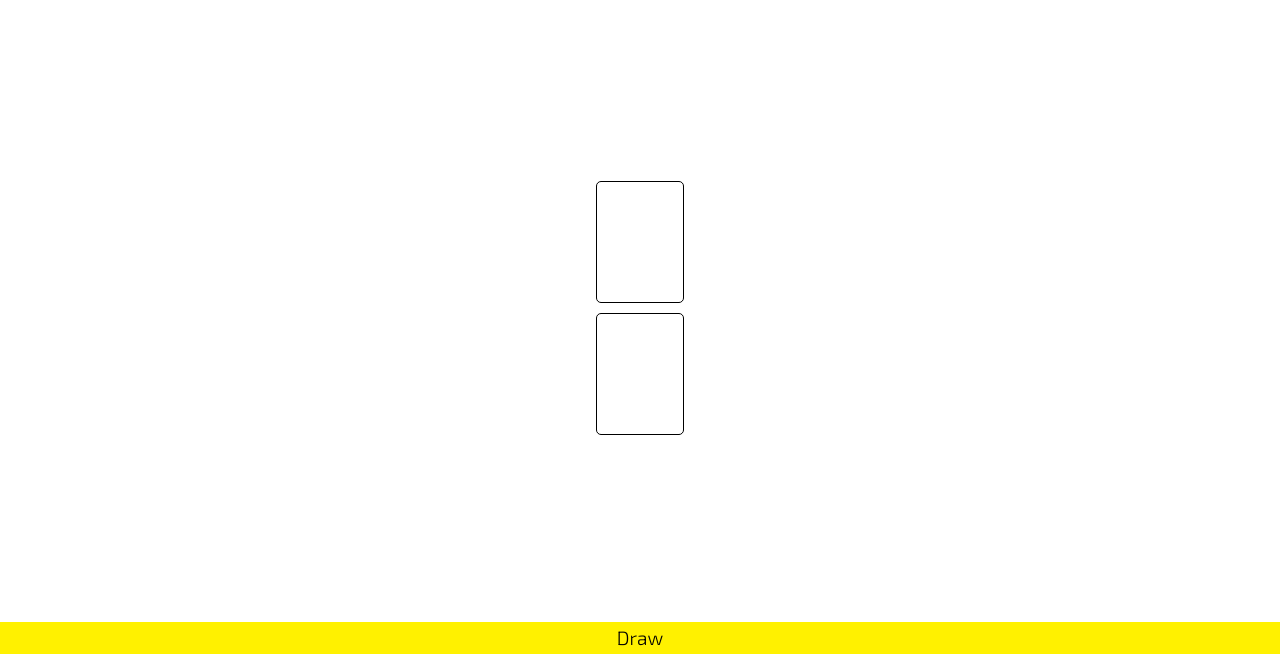
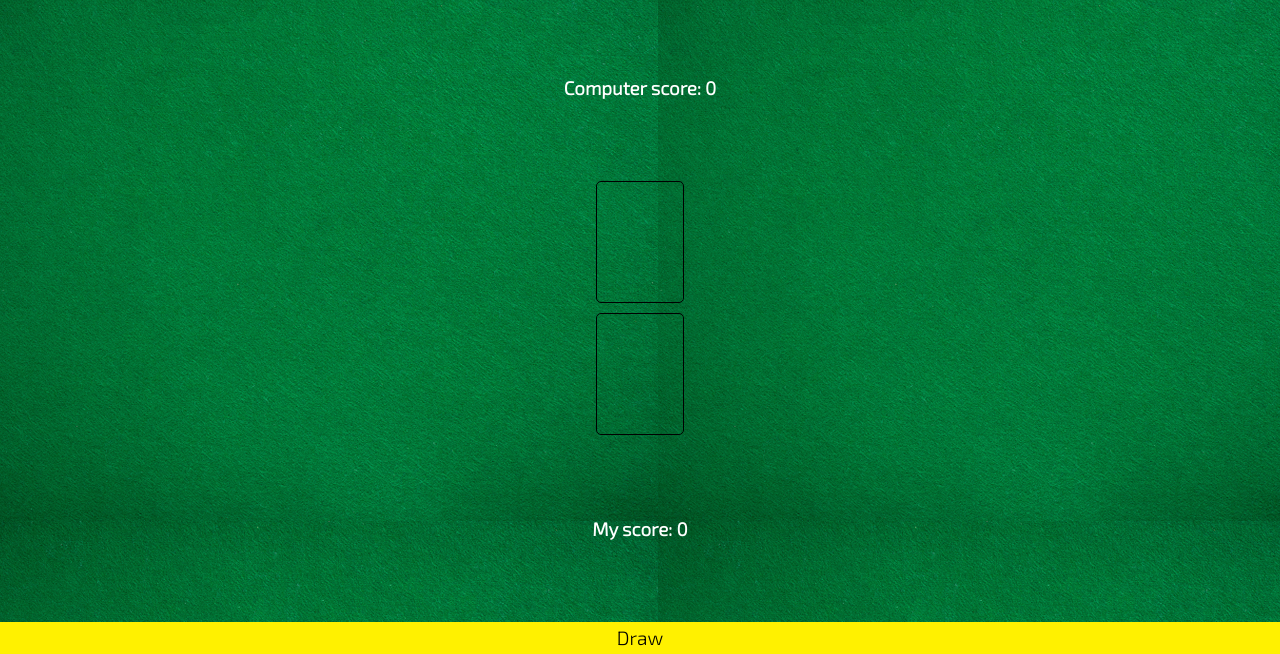
Before and after one commit to johnsavvidis/Card-draw-game, a plain HTML site: page index.html in a window 1280 px wide. Shown: the part 146-800 px from the top of the page. Drawn offline with nearby package versions, Linux system fonts and the light colour scheme.

Commit message:
Update index.css

```diff
--- a/index.css
+++ b/index.css
@@ -1,7 +1,7 @@
 html, body {
     margin: 0;
     padding: 0;
-    background-image: url("img/table.png");
+    background-image: url("./table.png");
     font-family: "Exo 2", sans-serif;
     height: 100vh;
 }
```
